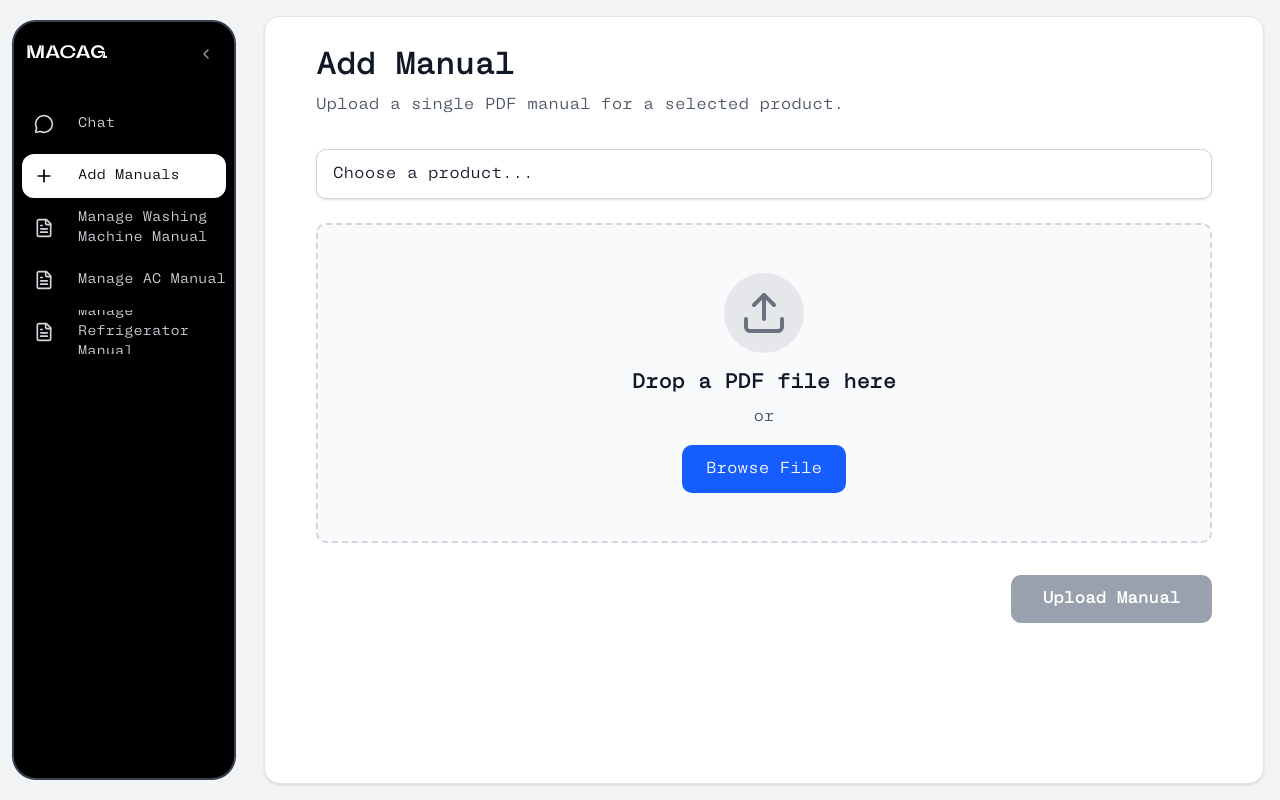
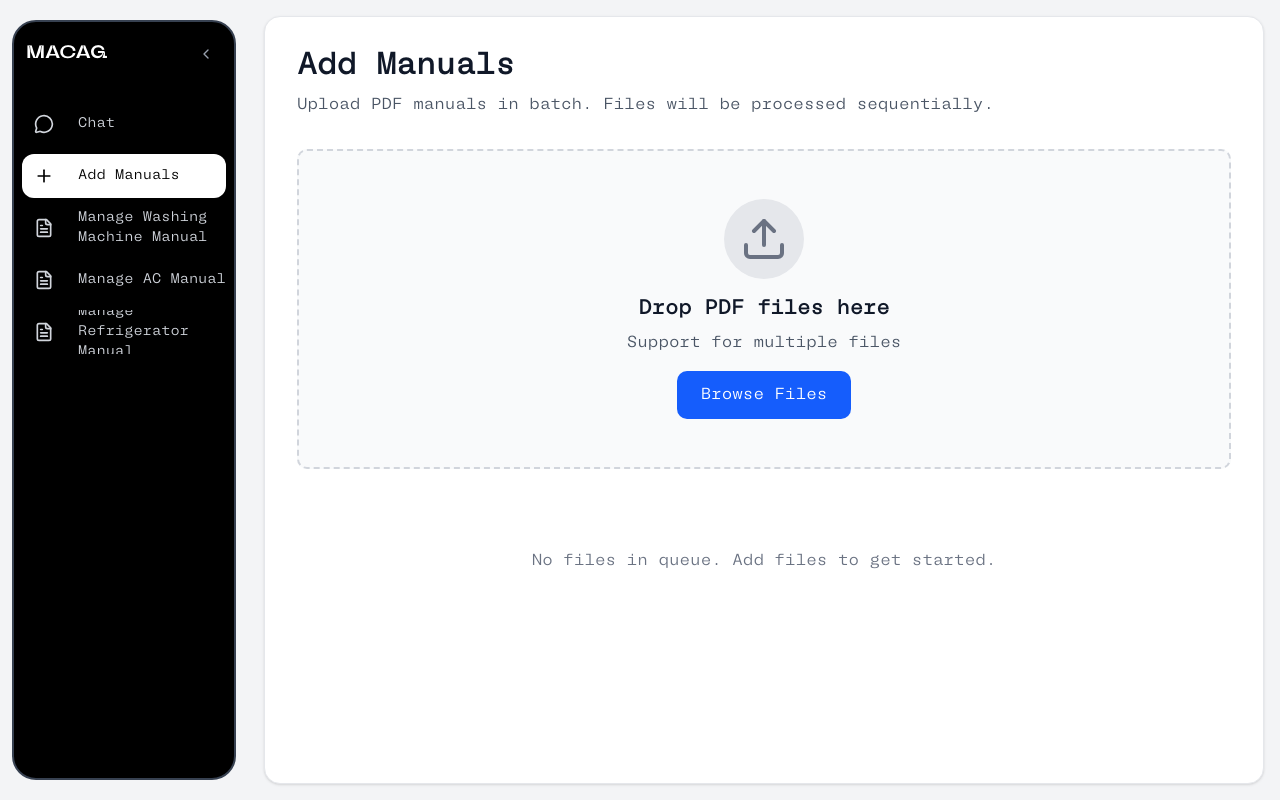
Before and after one commit to A5CENSION-SRT/HYPER-RAG, a Next.js app in the folder frontend/: page /add-manuals in a window 1280 px wide. Built offline with nearby package versions, Linux system fonts and the light colour scheme.

Commit message:
feat: enhance AddManuals component to support batch file uploads with improved queue management and status tracking

```diff
--- a/frontend/src/components/add-manuals.tsx
+++ b/frontend/src/components/add-manuals.tsx
@@ -1,179 +1,365 @@
 "use client";
 
-import { useState, useCallback } from "react";
-import { Upload, FileText, X } from "lucide-react";
+import { useState, useCallback, useRef } from "react";
+import { Upload, FileText, X, CheckCircle, Clock, AlertCircle, Loader2 } from "lucide-react";
 import { toast } from "sonner";
 import { uploadAndStream } from "@/lib/api/KnowledgeUpload";
+
 type ProductType = "washing_machine" | "refrigerator" | "ac";
 
+type UploadStatus = "pending" | "processing" | "completed" | "error";
+
+interface FileQueueItem {
+    id: string;
+    file: File;
+    productType: ProductType;
+    status: UploadStatus;
+    progress: string[];
+    errorMessage?: string;
+}
+
 export function AddManuals() {
-    // --- STATE CHANGE: From array to single file or null ---
-    const [selectedProduct, setSelectedProduct] = useState<ProductType | "">("");
-    const [file, setFile] = useState<File | null>(null); // Changed from files: File[]
+    const [fileQueue, setFileQueue] = useState<FileQueueItem[]>([]);
+    const [isDragging, setIsDragging] = useState(false);
+    const [isProcessing, setIsProcessing] = useState(false);
+    const fileInputRef = useRef<HTMLInputElement>(null);
+    const processingRef = useRef(false); // Prevent duplicate processing
 
-    const [isDragging, setIsDragging] = useState(false);
-    const [isUploading, setIsUploading] = useState(false);
+    const handleDragOver = useCallback((e: React.DragEvent) => {
+        e.preventDefault();
+        setIsDragging(true);
+    }, []);
 
-    const handleDragOver = useCallback((e: React.DragEvent) => { e.preventDefault(); setIsDragging(true); }, []);
-    const handleDragLeave = useCallback((e: React.DragEvent) => { e.preventDefault(); setIsDragging(false); }, []);
+    const handleDragLeave = useCallback((e: React.DragEvent) => {
+        e.preventDefault();
+        setIsDragging(false);
+    }, []);
 
-    // --- LOGIC CHANGE: Handle only the first valid file dropped ---
     const handleDrop = useCallback((e: React.DragEvent) => {
         e.preventDefault();
         setIsDragging(false);
         const droppedFiles = Array.from(e.dataTransfer.files).filter(f => f.type === "application/pdf");
 
         if (droppedFiles.length > 0) {
-            if (droppedFiles.length > 1) {
-                toast.info("Only one file can be uploaded at a time. Using the first file.");
-            }
-            setFile(droppedFiles[0]); // Set only the first file
+            addFilesToQueue(droppedFiles);
         }
     }, []);
 
-    // --- LOGIC CHANGE: Handle a single file from the input ---
     const handleFileInput = (e: React.ChangeEvent<HTMLInputElement>) => {
         if (e.target.files && e.target.files.length > 0) {
-            setFile(e.target.files[0]); // Set only the first file
+            const selectedFiles = Array.from(e.target.files);
+            addFilesToQueue(selectedFiles);
+            // Reset input
+            if (fileInputRef.current) {
+                fileInputRef.current.value = '';
+            }
         }
     };
 
-    // --- LOGIC CHANGE: Simpler function to clear the file state ---
-    const removeFile = () => {
-        setFile(null);
+    const addFilesToQueue = (files: File[]) => {
+        const newItems: FileQueueItem[] = files.map(file => ({
+            id: `${file.name}-${Date.now()}-${Math.random()}`,
+            file,
+            productType: "washing_machine", // Default product type
+            status: "pending",
+            progress: [],
+        }));
+
+        setFileQueue(prev => [...prev, ...newItems]);
+        toast.success(`Added ${files.length} file(s) to queue`);
     };
 
-    // --- LOGIC CHANGE: Removed the loop, simplified logic for one file ---
-    const handleUpload = async () => {
-        if (!selectedProduct) {
-            toast.warning("Please select a product type.");
-            return;
-        }
-        if (!file) {
-            toast.warning("Please select a PDF file to upload.");
+    const removeFileFromQueue = (id: string) => {
+        setFileQueue(prev => prev.filter(item => item.id !== id));
+    };
+
+    const updateFileProductType = (id: string, productType: ProductType) => {
+        setFileQueue(prev => prev.map(item =>
+            item.id === id ? { ...item, productType } : item
+        ));
+    };
+
+    const processQueue = async () => {
+        if (processingRef.current) return; // Already processing
+        processingRef.current = true;
+        setIsProcessing(true);
+
+        const pendingItems = fileQueue.filter(item => item.status === "pending");
+
+        if (pendingItems.length === 0) {
+            toast.info("No pending files to process");
+            processingRef.current = false;
+            setIsProcessing(false);
             return;
         }
 
-        setIsUploading(true);
+        const totalFiles = pendingItems.length;
+        let completedCount = 0;
+
+        for (const item of pendingItems) {
+            const currentFileNumber = completedCount + 1;
+
+            // Update status to processing
+            setFileQueue(prev => prev.map(i =>
+                i.id === item.id ? { ...i, status: "processing", progress: [] } : i
+            ));
+
+            // Show starting toast with file counter
+            toast.info(`Processing ${item.file.name} (${currentFileNumber}/${totalFiles})...`);
 
             let hasError = false;
+            let uploadCompleted = false;
 
             try {
-            toast.info(`Starting upload for ${file.name}...`);
-
-            await uploadAndStream(file, selectedProduct, {
+                await uploadAndStream(item.file, item.productType, {
                     onMessage: (data) => {
+                        // Show progress as toasts instead of storing in progress array
                         if (data.status === 'error') {
                             hasError = true;
                             toast.error(data.message);
+                            setFileQueue(prev => prev.map(i =>
+                                i.id === item.id ? { ...i, status: "error", errorMessage: data.message } : i
+                            ));
+                        } else if (data.status === 'complete') {
+                            uploadCompleted = true;
+                            setFileQueue(prev => prev.map(i =>
+                                i.id === item.id ? { ...i, status: "completed" } : i
+                            ));
                         } else {
+                            // Show processing messages as info toasts
                             toast.info(data.message);
                         }
                     },
                     onError: (error) => {
                         hasError = true;
-                    toast.error(`Error: ${error.message}`);
+                        setFileQueue(prev => prev.map(i =>
+                            i.id === item.id
+                                ? { ...i, status: "error", errorMessage: error.message }
+                                : i
+                        ));
+                        toast.error(`Error processing ${item.file.name}: ${error.message}`);
                     },
                     onComplete: () => {
-                    if (!hasError) {
-                        toast.success(`${file.name} processed successfully!`);
+                        if (!hasError && uploadCompleted) {
+                            completedCount++;
+                            // Show completion toast with counter
+                            toast.success(`✓ ${item.file.name} completed! (${completedCount}/${totalFiles})`);
                         }
                     },
                 });
             } catch (e) {
-            toast.error(`A critical error occurred uploading ${file.name}`);
+                hasError = true;
+                const errorMessage = e instanceof Error ? e.message : 'Unknown error';
+                setFileQueue(prev => prev.map(i =>
+                    i.id === item.id
+                        ? { ...i, status: "error", errorMessage }
+                        : i
+                ));
+                toast.error(`Critical error uploading ${item.file.name}: ${errorMessage}`);
             }
 
-        setIsUploading(false);
-        setFile(null); // Clear the file after the process is finished
+            // Small delay between uploads to prevent overwhelming the server
+            await new Promise(resolve => setTimeout(resolve, 500));
+        }
+
+        processingRef.current = false;
+        setIsProcessing(false);
+
+        // Final completion message
+        if (completedCount === totalFiles) {
+            toast.success(`All ${totalFiles} files processed successfully!`);
+        } else {
+            toast.warning(`Completed ${completedCount}/${totalFiles} files. Some files had errors.`);
+        }
+    };
+
+    const getStatusIcon = (status: UploadStatus) => {
+        switch (status) {
+            case "pending":
+                return <Clock className="w-5 h-5 text-gray-400" />;
+            case "processing":
+                return <Loader2 className="w-5 h-5 text-blue-500 animate-spin" />;
+            case "completed":
+                return <CheckCircle className="w-5 h-5 text-green-500" />;
+            case "error":
+                return <AlertCircle className="w-5 h-5 text-red-500" />;
+        }
+    };
+
+    const getStatusColor = (status: UploadStatus) => {
+        switch (status) {
+            case "pending":
+                return "bg-gray-100 border-gray-300";
+            case "processing":
+                return "bg-blue-50 border-blue-300";
+            case "completed":
+                return "bg-green-50 border-green-300";
+            case "error":
+                return "bg-red-50 border-red-300";
+        }
+    };
+
+    const clearCompletedFiles = () => {
+        setFileQueue(prev => prev.filter(item => item.status !== "completed"));
+        toast.info("Cleared completed files");
     };
 
     return (
         <div className="h-full p-8 overflow-auto">
-            <div className="max-w-4xl mx-auto">
-                <h1 className="text-3xl font-bold text-gray-900 mb-2">Add Manual</h1>
-                <p className="text-gray-600 mb-8">
-                    Upload a single PDF manual for a selected product.
+            <div className="max-w-6xl mx-auto">
+                <div className="flex justify-between items-start mb-8">
+                    <div>
+                        <h1 className="text-3xl font-bold text-gray-900 mb-2">Add Manuals</h1>
+                        <p className="text-gray-600">
+                            Upload PDF manuals in batch. Files will be processed sequentially.
                         </p>
+                    </div>
+                    {fileQueue.length > 0 && (
+                        <button
+                            onClick={clearCompletedFiles}
+                            className="px-4 py-2 text-sm text-gray-600 hover:text-gray-900 hover:bg-gray-100 rounded-lg transition-colors"
+                        >
+                            Clear Completed
+                        </button>
+                    )}
+                </div>
 
-                {/* Product Selector (Unchanged) */}
-                <div className="mb-6">
-                    {/* ... your existing select code ... */}
+                {/* Drag and Drop Area */}
+                <div
+                    onDragOver={isProcessing ? undefined : handleDragOver}
+                    onDragLeave={isProcessing ? undefined : handleDragLeave}
+                    onDrop={isProcessing ? undefined : handleDrop}
+                    className={`relative border-2 border-dashed rounded-lg p-12 text-center transition-all duration-200 ${isProcessing
+                            ? 'bg-gray-200 cursor-not-allowed'
+                            : isDragging
+                                ? 'border-blue-500 bg-blue-50'
+                                : 'border-gray-300 bg-gray-50 hover:bg-gray-100'
+                        }`}
+                >
+                    <input
+                        ref={fileInputRef}
+                        type="file"
+                        id="file-input"
+                        accept=".pdf"
+                        multiple
+                        onChange={handleFileInput}
+                        className="hidden"
+                        disabled={isProcessing}
+                    />
+                    <div className="flex flex-col items-center">
+                        <div className={`p-4 rounded-full mb-4 transition-colors ${isDragging ? 'bg-blue-100' : 'bg-gray-200'
+                            }`}>
+                            <Upload className={`w-12 h-12 ${isDragging ? 'text-blue-600' : 'text-gray-500'
+                                }`} />
+                        </div>
+                        <h3 className="text-xl font-semibold text-gray-900 mb-2">
+                            Drop PDF files here
+                        </h3>
+                        <p className="text-gray-600 mb-4">Support for multiple files</p>
+                        <label
+                            htmlFor="file-input"
+                            className={`px-6 py-3 rounded-lg font-medium transition-colors ${isProcessing
+                                    ? 'bg-gray-400 text-gray-700 cursor-not-allowed'
+                                    : 'bg-blue-600 text-white cursor-pointer hover:bg-blue-700'
+                                }`}
+                        >
+                            Browse Files
+                        </label>
+                    </div>
+                </div>
+
+                {/* File Queue */}
+                {fileQueue.length > 0 && (
+                    <div className="mt-8">
+                        <div className="flex justify-between items-center mb-4">
+                            <h3 className="text-lg font-semibold text-gray-900">
+                                Upload Queue ({fileQueue.length} files)
+                            </h3>
+                            <button
+                                onClick={processQueue}
+                                disabled={isProcessing || fileQueue.every(f => f.status !== "pending")}
+                                className="px-6 py-2 rounded-lg font-medium text-white transition-all bg-blue-600 hover:bg-blue-700 shadow-lg hover:shadow-xl disabled:bg-gray-400 disabled:shadow-none disabled:cursor-not-allowed"
+                            >
+                                {isProcessing ? "Processing..." : "Start Upload"}
+                            </button>
+                        </div>
+
+                        <div className="space-y-3">
+                            {fileQueue.map((item) => (
+                                <div
+                                    key={item.id}
+                                    className={`border-2 rounded-lg p-4 transition-all ${getStatusColor(item.status)}`}
+                                >
+                                    <div className="flex items-start justify-between mb-3">
+                                        <div className="flex items-start space-x-3 flex-1">
+                                            {getStatusIcon(item.status)}
+                                            <div className="flex-1 min-w-0">
+                                                <div className="flex items-center space-x-3">
+                                                    <FileText className="w-4 h-4 text-red-600 flex-shrink-0" />
+                                                    <p className="text-sm font-medium text-gray-900 truncate">
+                                                        {item.file.name}
+                                                    </p>
+                                                    <p className="text-xs text-gray-500 whitespace-nowrap">
+                                                        {(item.file.size / 1024 / 1024).toFixed(2)} MB
+                                                    </p>
+                                                </div>
+
+                                                {/* Product Type Selector */}
+                                                <div className="mt-2">
                                                     <select
-                        value={selectedProduct}
-                        onChange={(e) => setSelectedProduct(e.target.value as ProductType)}
-                        disabled={isUploading}
-                        className="w-full px-4 py-3 bg-white border border-gray-300 rounded-lg shadow-sm focus:ring-2 focus:ring-blue-500 focus:border-blue-500 appearance-none cursor-pointer text-gray-900 font-medium disabled:opacity-50"
+                                                        value={item.productType}
+                                                        onChange={(e) => updateFileProductType(item.id, e.target.value as ProductType)}
+                                                        disabled={item.status !== "pending"}
+                                                        className="text-sm px-3 py-1.5 bg-white border border-gray-300 rounded-md focus:ring-2 focus:ring-blue-500 focus:border-blue-500 disabled:opacity-50 disabled:cursor-not-allowed"
                                                     >
-                        <option value="">Choose a product...</option>
                                                         <option value="washing_machine">Washing Machine</option>
                                                         <option value="refrigerator">Refrigerator</option>
                                                         <option value="ac">Air Conditioner</option>
                                                     </select>
                                                 </div>
 
-                {/* Drag and Drop Area */}
-                <div
-                    onDragOver={isUploading ? undefined : handleDragOver}
-                    onDragLeave={isUploading ? undefined : handleDragLeave}
-                    onDrop={isUploading ? undefined : handleDrop}
-                    className={`relative border-2 border-dashed rounded-lg p-12 text-center transition-all duration-200 ${isUploading ? 'bg-gray-200 cursor-not-allowed' : isDragging ? 'border-blue-500 bg-blue-50' : 'border-gray-300 bg-gray-50 hover:bg-gray-100'}`}
-                >
-                    {/* --- JSX CHANGE: Removed 'multiple' attribute --- */}
-                    <input type="file" id="file-input" accept=".pdf" onChange={handleFileInput} className="hidden" disabled={isUploading} />
-                    <div className="flex flex-col items-center">
-                        <div className={`p-4 rounded-full mb-4 transition-colors ${isDragging ? 'bg-blue-100' : 'bg-gray-200'}`}>
-                            <Upload className={`w-12 h-12 ${isDragging ? 'text-blue-600' : 'text-gray-500'}`} />
+                                                {/* Status Badge */}
+                                                <div className="mt-2">
+                                                    <span className={`inline-flex items-center px-2 py-1 rounded-full text-xs font-medium ${item.status === "pending" ? "bg-gray-200 text-gray-800" :
+                                                            item.status === "processing" ? "bg-blue-200 text-blue-800" :
+                                                                item.status === "completed" ? "bg-green-200 text-green-800" :
+                                                                    "bg-red-200 text-red-800"
+                                                        }`}>
+                                                        {item.status.charAt(0).toUpperCase() + item.status.slice(1)}
+                                                    </span>
                                                 </div>
-                        <h3 className="text-xl font-semibold text-gray-900 mb-2">
-                            Drop a PDF file here
-                        </h3>
-                        <p className="text-gray-600 mb-4">or</p>
-                        <label htmlFor="file-input" className={`px-6 py-3 rounded-lg font-medium transition-colors ${isUploading ? 'bg-gray-400 text-gray-700 cursor-not-allowed' : 'bg-blue-600 text-white cursor-pointer hover:bg-blue-700'}`}>
-                            Browse File
-                        </label>
                                             </div>
                                         </div>
 
-                {/* --- JSX CHANGE: Replaced file list with single file display --- */}
-                {file && (
-                    <div className="mt-6">
-                        <h3 className="text-lg font-semibold text-gray-900 mb-3">
-                            Selected File
-                        </h3>
-                        <div className="flex items-center justify-between p-4 bg-white border border-gray-200 rounded-lg">
-                            <div className="flex items-center space-x-3">
-                                <FileText className="w-5 h-5 text-red-600" />
-                                <div>
-                                    <p className="text-sm font-medium text-gray-900">
-                                        {file.name}
-                                    </p>
-                                    <p className="text-xs text-gray-500">
-                                        {(file.size / 1024 / 1024).toFixed(2)} MB
-                                    </p>
-                                </div>
-                            </div>
+                                        {item.status === "pending" && (
                                             <button
-                                onClick={removeFile}
-                                disabled={isUploading}
-                                className="p-2 text-gray-400 hover:text-red-600 hover:bg-red-50 rounded-lg transition-colors disabled:opacity-50"
+                                                onClick={() => removeFileFromQueue(item.id)}
+                                                className="p-2 text-gray-400 hover:text-red-600 hover:bg-red-50 rounded-lg transition-colors ml-2"
                                             >
                                                 <X className="w-5 h-5" />
                                             </button>
+                                        )}
+                                    </div>
+
+                                    {/* Error Message */}
+                                    {item.status === "error" && item.errorMessage && (
+                                        <div className="mt-3 p-3 bg-red-100 border-l-4 border-red-500 rounded">
+                                            <p className="text-sm text-red-700 font-medium">
+                                                ❌ {item.errorMessage}
+                                            </p>
+                                        </div>
+                                    )}
+                                </div>
+                            ))}
                         </div>
                     </div>
                 )}
 
-                {/* Upload Button */}
-                <div className="mt-8 flex justify-end">
-                    <button
-                        onClick={handleUpload}
-                        disabled={!selectedProduct || !file || isUploading}
-                        className="px-8 py-3 rounded-lg font-semibold text-white transition-all bg-blue-600 hover:bg-blue-700 shadow-lg hover:shadow-xl disabled:bg-gray-400 disabled:shadow-none disabled:cursor-not-allowed"
-                    >
-                        {isUploading ? "Processing..." : "Upload Manual"}
-                    </button>
+                {fileQueue.length === 0 && (
+                    <div className="mt-8 text-center py-12">
+                        <p className="text-gray-500">No files in queue. Add files to get started.</p>
                     </div>
+                )}
             </div>
         </div>
     );
```
Lines whose indentation alone changed are shown as unchanged.
